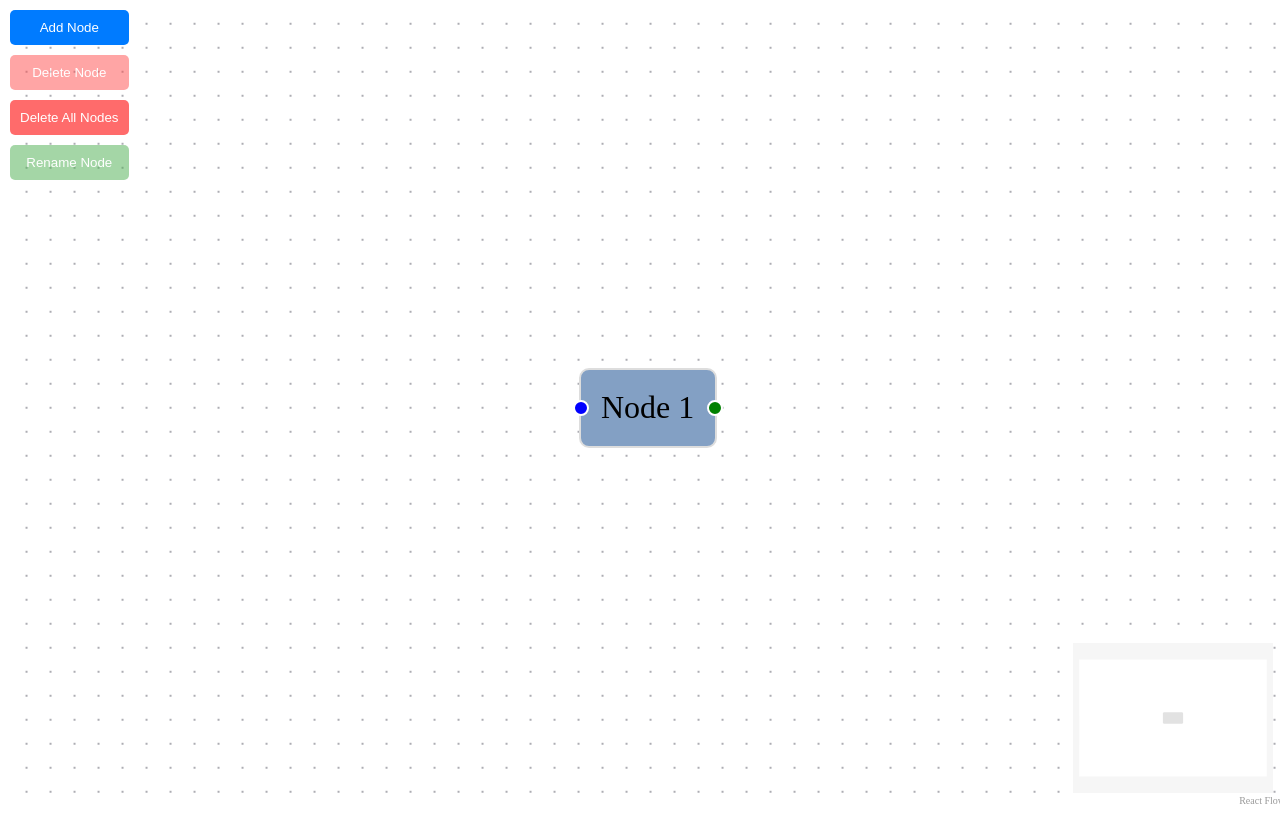
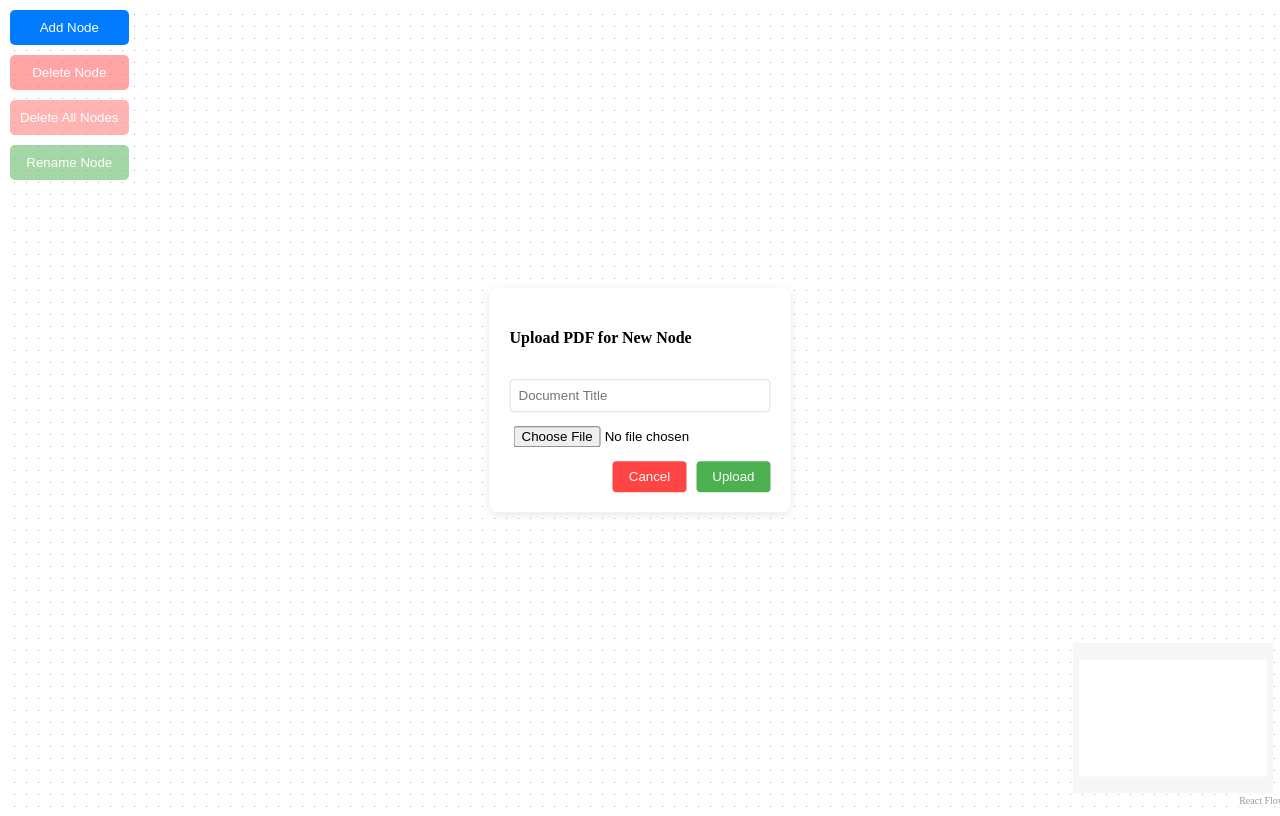
Before and after one commit to janitha-visna/documents-, a React (Vite) app in the folder frontend/: page /flow in a window 1280 px wide. Both pictures are taken after a click on the button "Add Node". Built offline with nearby package versions, Linux system fonts and the light colour scheme; no server answers.

Commit message:
refactor

```diff
--- a/frontend/src/pages/Flow.jsx
+++ b/frontend/src/pages/Flow.jsx
@@ -16,7 +16,7 @@ import {
   useStoreApi,
   ReactFlowProvider,
 } from "@xyflow/react";
-
+import axios from "axios";
 import "@xyflow/react/dist/style.css";
 
 import CustomNode from "./networkui/CustomNode";
@@ -35,6 +35,10 @@ const Flow = () => {
   const [edges, setEdges, onEdgesChange] = useEdgesState([]);
   const debounceTimeout = useRef(null);
   const [selectedNode, setSelectedNode] = useState(null);
+  const [editingNode, setEditingNode] = useState();
+  const [title, setTitle] = useState("");
+  const [file, setFile] = useState("");
+  const [isCreating, setIsCreating] = useState(false);
 
   const saveToAPI = useCallback(() => {
     const payload = { nodes, edges };
@@ -79,7 +83,10 @@ const Flow = () => {
 
           setNodes(fetchedNodes);
           setEdges(fetchedEdges);
-          console.log("fer",fetchedNodes.map((node)=>node.id));
+          console.log(
+            "fer",
+            fetchedNodes.map((node) => node.id)
+          );
         }
       })
       .catch((error) => console.error("Error fetching flow data:", error));
@@ -189,15 +196,101 @@ const Flow = () => {
     setEdges((eds) => eds.filter((edge) => !edgesToDelete.includes(edge)));
   }, []);
 
+  // const addNode = () => {
+  //   const newNode = {
+  //     id: `${nodes.length + 1}`,
+  //     type: "custom",
+  //     position: { x: Math.random() * 500, y: Math.random() * 500 },
+  //     data: { label: `Node ${nodes.length + 1}` },
+  //   };
+  //   setNodes((nds) => [...nds, newNode]);
+  // };
+
   const addNode = () => {
-    const newNode = {
-      id: `${nodes.length + 1}`,
-      type: "custom",
-      position: { x: Math.random() * 500, y: Math.random() * 500 },
-      data: { label: `Node ${nodes.length + 1}` },
-    };
-    setNodes((nds) => [...nds, newNode]);
+    setIsCreating(true);
   };
+
+  const submitImage = useCallback(
+    async (e) => {
+      e.preventDefault();
+      if ((!isCreating && !editingNode) || !title || !file) return;
+
+      try {
+        // 1. First save nodes/edges
+        const saveResponse = await fetch("http://localhost:5000/api/save", {
+          method: "POST",
+          headers: {
+            "Content-Type": "application/json",
+          },
+          body: JSON.stringify({ nodes, edges }),
+        });
+
+        if (!saveResponse.ok) throw new Error("Failed to save flow");
+
+        // 2. After successful save, upload file
+        const formData = new FormData();
+        formData.append("file", file);
+        formData.append("title", title);
+
+        const uploadResponse = await axios.post(
+          "http://localhost:5000/api/upload",
+          formData,
+          { headers: { "Content-Type": "multipart/form-data" } }
+        );
+
+        // 3. Update UI with new node/data
+        if (isCreating) {
+          const newNode = {
+            id: `${nodes.length + 1}`,
+            type: "custom",
+            position: { x: Math.random() * 500, y: Math.random() * 500 },
+            data: {
+              label: title,
+              pdfTitle: title,
+              pdfUrl: uploadResponse.data.fileUrl,
+            },
+          };
+          setNodes((nds) => [...nds, newNode]);
+        } else {
+          setNodes((nds) =>
+            nds.map((node) =>
+              node.id === editingNode.id
+                ? {
+                    ...node,
+                    data: {
+                      ...node.data,
+                      pdfTitle: title,
+                      pdfUrl: uploadResponse.data.fileUrl,
+                    },
+                  }
+                : node
+            )
+          );
+        }
+
+        // Reset form state
+        setIsCreating(false);
+        setEditingNode(null);
+        setTitle("");
+        setFile(null);
+      } catch (error) {
+        console.error("Error:", error);
+        alert(
+          error.response?.data?.message ||
+            error.message ||
+            "An error occurred. Please try again."
+        );
+      }
+    },
+    [isCreating, editingNode, nodes, edges, title, file, setNodes]
+  );
+
+  const closeForm = useCallback(() => {
+    setIsCreating(false);
+    setEditingNode(null);
+    setTitle("");
+    setFile(null);
+  }, []);
 
   // Function to handle node selection
   const onNodeClick = useCallback((event, node) => {
@@ -231,8 +324,64 @@ const Flow = () => {
   const handleNodeDoubleClick = useCallback((event, node) => {
     console.log("Node double-clicked:", node);
     // You can perform any action here, such as opening a modal, editing the node, etc.
-    alert(`Node "${node.data.label}" double-clicked!`);
+    setEditingNode(node);
+    setTitle(node.data.pdfTitle || ""); // Initialize form with existing data
   }, []);
+
+  // Add form submission handler
+  // const submitImage = useCallback(
+  //   async (e) => {
+  //     e.preventDefault();
+
+  //     if (!editingNode || !file) return;
+
+  //     const formData = new FormData();
+  //     formData.append("file", file);
+  //     formData.append("title", title);
+  //     //formData.append("nodeId", editingNode.id);
+
+  //     try {
+  //       const result = await axios.post(
+  //         "http://localhost:5000/api/upload",
+  //         formData,
+  //         {
+  //           headers: { "Content-Type": "multipart/form-data" },
+  //         }
+  //       );
+
+  //  Update the node data with PDF information
+  //   setNodes(
+  //     nodes.map((node) =>
+  //       node.id === editingNode.id
+  //         ? {
+  //             ...node,
+  //             data: {
+  //               ...node.data,
+  //               pdfTitle: title,
+  //               pdfUrl: result.data.fileUrl, // Access via result.data
+  //             },
+  //           }
+  //         : node
+  //     )
+  //   );
+
+  //       setEditingNode(null);
+  //       setTitle("");
+  //       setFile(null);
+  //     } catch (error) {
+  //       console.error("Upload error:", error.response?.data || error.message);
+  //       alert("Upload failed. Please try again.");
+  //     }
+  //   },
+  //   [editingNode, file, title, nodes, setNodes]
+  // );
+
+  // Add close form handler
+  // const closeForm = useCallback(() => {
+  //   setEditingNode(null);
+  //   setTitle("");
+  //   setFile(null);
+  // }, []);
 
   // Function to rename the selected node
   const handleRenameNode = useCallback(() => {
@@ -273,7 +422,86 @@ const Flow = () => {
         <MiniMap />
         <Background variant="dots" gap={12} size={1} />
       </ReactFlow>
-
+      {(isCreating || editingNode) && (
+        <div
+          style={{
+            position: "absolute",
+            top: "50%",
+            left: "50%",
+            transform: "translate(-50%, -50%)",
+            zIndex: 1000,
+            background: "white",
+            padding: "20px",
+            borderRadius: "8px",
+            boxShadow: "0 2px 10px rgba(0,0,0,0.1)",
+          }}
+        >
+          <form
+            onSubmit={submitImage}
+            style={{ display: "flex", flexDirection: "column", gap: "10px" }}
+          >
+            <h4>
+              {isCreating
+                ? "Upload PDF for New Node"
+                : `Upload PDF for ${editingNode?.data?.label || ""}`}
+            </h4>
+            <input
+              type="text"
+              placeholder="Document Title"
+              value={title}
+              onChange={(e) => setTitle(e.target.value)}
+              required
+              style={{
+                padding: "8px",
+                borderRadius: "4px",
+                border: "1px solid #ddd",
+              }}
+            />
+            <input
+              type="file"
+              accept="application/pdf"
+              onChange={(e) => setFile(e.target.files[0])}
+              required
+              style={{ padding: "4px" }}
+            />
+            <div
+              style={{
+                display: "flex",
+                gap: "10px",
+                justifyContent: "flex-end",
+              }}
+            >
+              <button
+                type="button"
+                onClick={closeForm}
+                style={{
+                  padding: "8px 16px",
+                  background: "#ff4444",
+                  color: "white",
+                  border: "none",
+                  borderRadius: "4px",
+                  cursor: "pointer",
+                }}
+              >
+                Cancel
+              </button>
+              <button
+                type="submit"
+                style={{
+                  padding: "8px 16px",
+                  background: "#4CAF50",
+                  color: "white",
+                  border: "none",
+                  borderRadius: "4px",
+                  cursor: "pointer",
+                }}
+              >
+                Upload
+              </button>
+            </div>
+          </form>
+        </div>
+      )}
       <div
         style={{
           position: "absolute",
```
